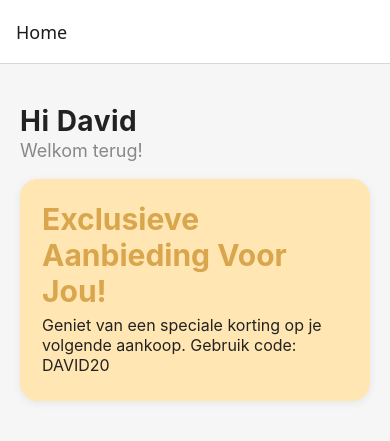
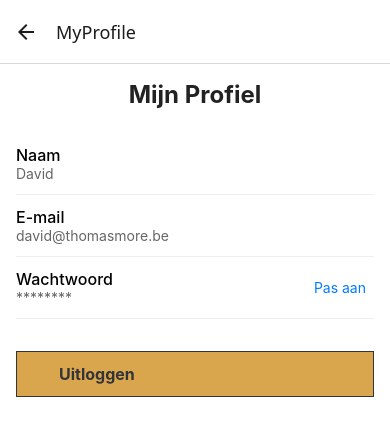
Before and after one commit to Thibault-Franceus/Mobile-App-Test-, a React Native app: screen /MyProfile in a window 390 px wide. Shown: the top 441 px of the page. Built offline with nearby package versions, Linux system fonts and the light colour scheme; no server answers.

Commit message:
feat: added a profile screen

```diff
--- a/App.js
+++ b/App.js
@@ -11,6 +11,7 @@ import Blogs from "./screens/Blogs.js";
 import BlogDetail from "./screens/BlogDetail.js";
 import Profile from "./screens/Profile.js";
 import Settings from "./screens/Settings.js";
+import MyProfile from "./screens/MyProfile.js";
 
 const Stack = createStackNavigator();
 const Tab = createBottomTabNavigator();
@@ -66,6 +67,7 @@ export default function App() {
         <Stack.Screen name="ProductDetail" component={ProductDetail} />
         <Stack.Screen name="BlogDetail" component={BlogDetail} />
         <Stack.Screen name="Settings" component={Settings} />
+        <Stack.Screen name="MyProfile" component={MyProfile} />
       </Stack.Navigator>
     </NavigationContainer>
     </CartProvider>
--- /dev/null
+++ b/components/AccountInfoRow.js
@@ -0,0 +1,44 @@
+import React from "react";
+import { View, Text, StyleSheet, TouchableOpacity } from "react-native";
+
+export default function AccountInfoRow({ title, value, onEdit}) {
+    return (
+        <View style={styles.row}>
+            <View>
+                <Text style={styles.title}>{title}</Text>
+                <Text style={styles.value}>{value}</Text>
+            </View>
+            { onEdit && (
+                <TouchableOpacity onPress={onEdit} style={styles.editButton}>
+                    <Text style={styles.editText}>Pas aan</Text>
+                </TouchableOpacity>
+            )}
+        </View>
+    );
+}
+
+const styles = StyleSheet.create({
+    row: {
+        flexDirection: "row",
+        justifyContent: "space-between",
+        alignItems: "center",
+        paddingVertical: 12,
+        borderBottomWidth: 1,
+        borderBottomColor: "#eee",
+    },
+    title: {
+        fontSize: 16,
+        fontWeight: "500",
+    },
+    value: {
+        fontSize: 14,
+        color: "#666",
+    },
+    editButton: {
+        padding: 8,
+    },
+    editText: {
+        fontSize: 14,
+        color: "#007bff",
+    },
+});
--- /dev/null
+++ b/screens/MyProfile.js
@@ -0,0 +1,55 @@
+import React from "react";
+import { View, Text, StyleSheet } from "react-native";
+import AccountInfoRow from "../components/AccountInfoRow";
+import { PrimaryButton } from "../components/AppButton";
+
+export default function MyProfile({ navigation }) {
+    return (
+        <View style={styles.container}>
+            <View style={styles.header}>
+                <Text style={styles.title}>Mijn Profiel</Text>
+            </View>
+            <View style={styles.infoContainer}>
+            <AccountInfoRow
+                title="Naam"
+                value="David"
+            />
+            <AccountInfoRow
+                title="E-mail"
+                value="david@thomasmore.be"
+                />
+            <AccountInfoRow
+                title="Wachtwoord"
+                value="********"
+                onEdit={() => navigation.navigate("ChangePassword")}
+            />
+            </View>
+            <View>
+                <PrimaryButton
+                    title="Uitloggen"
+                    onPress={() => navigation.navigate("Login")}
+                />
+            </View>
+        </View>
+    );
+}
+
+const styles = StyleSheet.create({
+    container: {
+        flex: 1,
+        padding: 16,
+        backgroundColor: "#fff",
+    },
+    header: {
+        marginBottom: 24,
+        alignItems: "center",
+    },
+    title: {
+        fontSize: 24,
+        fontWeight: "bold",
+        color: "#222",
+    },
+    infoContainer: {
+        marginBottom: 32,
+    },
+});
--- a/screens/Profile.js
+++ b/screens/Profile.js
@@ -16,6 +16,10 @@ export default function Profile({ navigation }) {
           David
         </Text>
       </View>
+      <ProfileRow
+        title="Mijn profiel"
+        onPress={() => navigation.navigate("MyProfile")}
+      />
       <ProfileRow
         title="Instellingen"
         onPress={() => navigation.navigate("Settings")}
```
